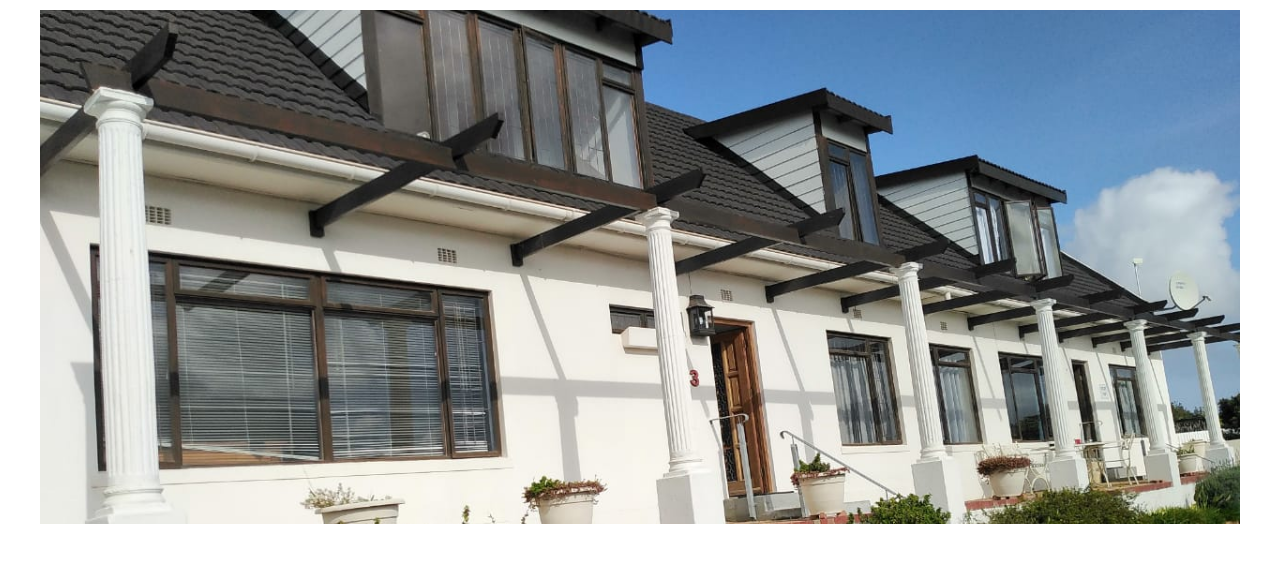
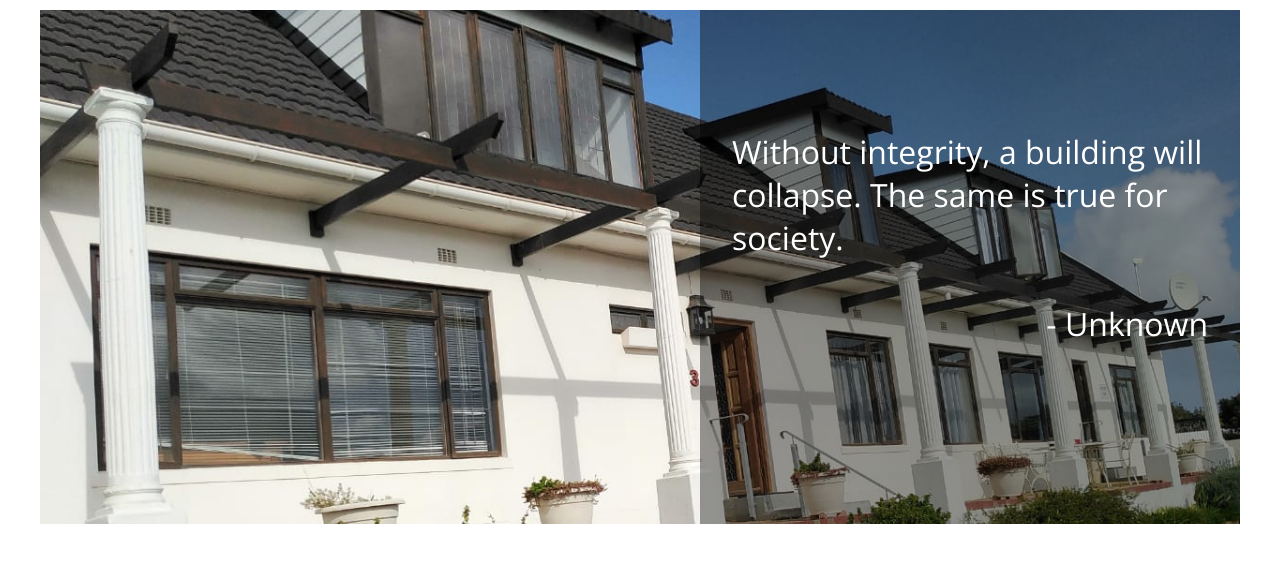
Before and after one commit to JackofD/antony-projects, a Gatsby site: page / in a window 1280 px wide. Shown: the part 198-783 px from the top of the page. Built offline with nearby package versions, Linux system fonts and the light colour scheme; Gatsby itself is replaced by a stand-in of ours.

Commit message:
Added the quote

```diff
--- a/src/pages/index.js
+++ b/src/pages/index.js
@@ -15,8 +15,13 @@ const IndexPage = () => {
       <section>
         <section className="hero">
           <HeroImage />
-          {/* <div className="hero-text">The text that may or may not stay</div> */}
+          <blockquote className="hero-text">
+            <div>Without integrity, a building will collapse. The same is true for society.</div>
+            <br />
+            <div className="text-right"> - Unknown</div>
+          </blockquote>
         </section>
+
         <section className="what-we-do-section">
           <h2 className="background-brick">What we do</h2>
           <section className="flex-row">
--- a/src/scss/home.scss
+++ b/src/scss/home.scss
@@ -1,3 +1,7 @@
+.hero {
+  position: relative;
+}
+
 .what-we-do-section {
   display: flex;
   flex-direction: column;
@@ -22,6 +26,11 @@
   }
 }
 
+.hero-text {
+  font-size: 1.2rem;
+  padding: 0 1rem;
+}
+
 @media (min-width: 768px) {
   .what-we-do-section {
     margin-top: 2rem;
@@ -35,4 +44,25 @@
       flex-direction: column;
     }
   }
+
+  .hero-text {
+    position: absolute;
+    color: white;
+    font-size: 1.5rem;
+    padding: 10% 2rem;
+    margin: 0;
+    width: 45%;
+    background-color: rgba(0, 0, 0, 0.4);
+    top: 0;
+    bottom: 0;
+    right: 0;
+    display: flex;
+    flex-direction: column;
+  }
 }
+
+@media (min-width: 1024px) {
+  .hero-text {
+    font-size: 2rem;
+  }
+}
--- a/src/scss/utility.scss
+++ b/src/scss/utility.scss
@@ -48,6 +48,9 @@ h1.background-brick, h2.background-brick, h3.background-brick, h4.background-bri
 .text-center {
   text-align: center;
 }
+.text-right {
+  text-align: right;
+}
 
 .flex-column-center {
   display: flex;
```
